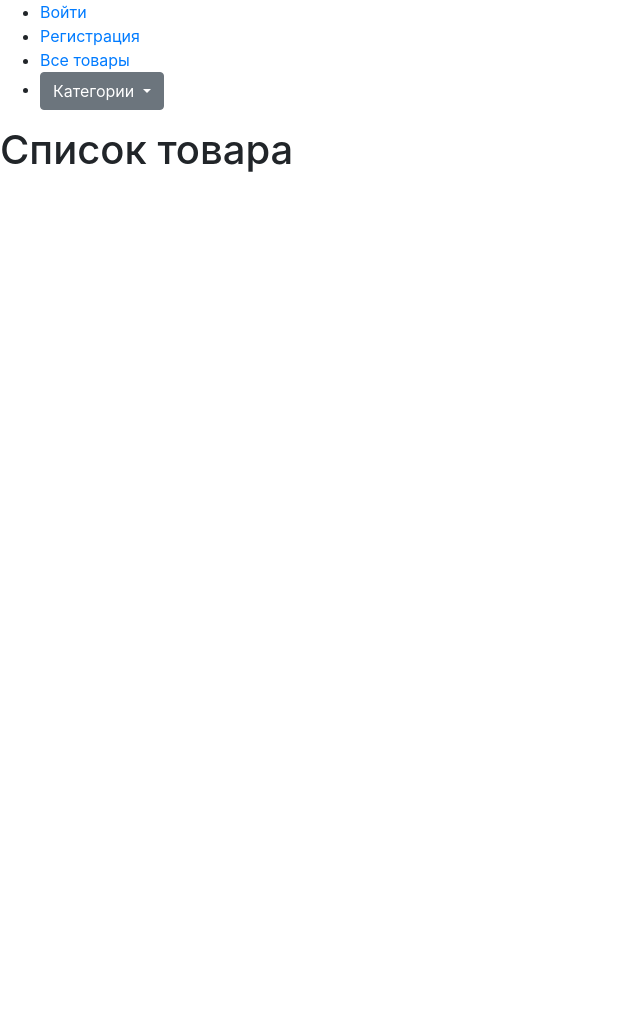
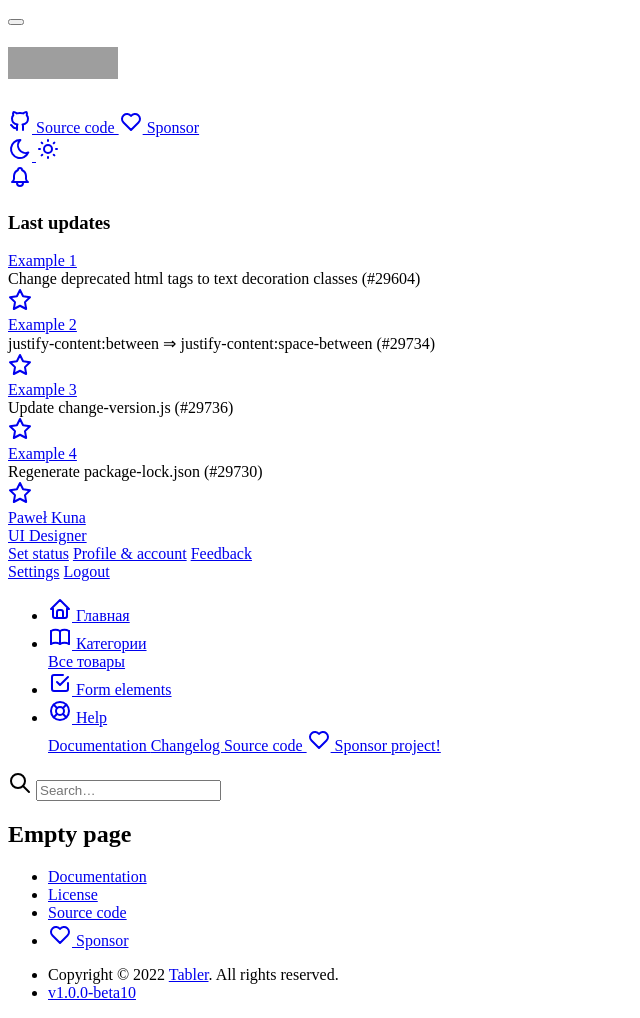
Before and after one commit to daiyrisaev/kg_express, a Django app: page /list/product/ in a window 1280 px wide. Shown: the whole page, without its empty margins (0-640 px from the left). Before the commit the page ends 172 px from the top, so only its background shows below. Run offline with Django 3.2, Linux system fonts and the light colour scheme; data that the repository does not hold is empty; parts of the project's set-up code (start-up, migrations or seed data) failed here and were passed over; some libraries are stand-ins or nearby versions; grey boxes are pictures that could not be loaded.

Commit message:
add base commit

```diff
--- a/backend/apps/accounts/models.py
+++ b/backend/apps/accounts/models.py
@@ -33,7 +33,7 @@ class User(AbstractUser):
     username = None
     middle_name = models.CharField('Отчество', max_length=150, blank=True)
     email = models.EmailField("Email", unique=True)
-    avatar = models.ImageField("Фото", upload_to="user_images/")
+    avatar = models.ImageField("Фото", upload_to="user_images/",null=True,blank=True)
     phone = models.CharField(
         'Номер телефона',
         null=True,
--- a/backend/apps/product/templates/index.html
+++ b/backend/apps/product/templates/index.html
@@ -1,4 +1,4 @@
-{% extends 'base.html' %}
+{% extends 'base_tabler.html' %}
 
 {% block content %}
      <h1> Главная страница</h1>
--- a/backend/apps/product/templates/product_detail.html
+++ b/backend/apps/product/templates/product_detail.html
@@ -1,4 +1,4 @@
-{% extends 'base.html' %}
+{% extends 'base_tabler.html' %}
 
 {% block content %}
   <h1>{{product.name}}</h1>
--- a/backend/apps/product/templates/product_list.html
+++ b/backend/apps/product/templates/product_list.html
@@ -1,11 +1,20 @@
-{% extends 'base.html' %}
+{% extends 'base_tabler.html' %}
 
 {% block content %}
-
-    <h1>Список товара</h1>
-    {% for product in products %}
-    <h3> <a href="{% url 'product_detail' product.id %}">{{ product.name }}</a> </h3>
-
-    <img src="{{product.image.url}}" alt="Фото не найдено" width="300">
-    {% endfor %}
+ {% for product in products %}
+   <div class="col-md-6 col-lg-3">
+                <div class="card">
+                  <div class="card-img-top img-responsive img-responsive-100x100" style="background-image: url({{product.image.url}})"></div>
+                  <div class="card-body">
+                    <h3 class="card-title">{{ product.name }}</h3>
+                    <p class="text-muted">{{product.price}}сом</p>
+                      <div class="col-6 col-sm-4 col-md-2 col-xl mb-3">
+                <a href="#" class="btn btn-primary btn-pill w-200">
+                  Primary
+                </a>
+              </div>
+                  </div>
+                </div>
+              </div>
+{% endfor %}
 {% endblock %}
--- /dev/null
+++ b/backend/templates/base_tabler.html
@@ -0,0 +1,343 @@
+<!doctype html>
+<!--
+* Tabler - Premium and Open Source dashboard template with responsive and high quality UI.
+* @version 1.0.0-beta10
+* @link https://tabler.io
+* Copyright 2018-2022 The Tabler Authors
+* Copyright 2018-2022 codecalm.net Paweł Kuna
+* Licensed under MIT (https://github.com/tabler/tabler/blob/master/LICENSE)
+-->
+<html lang="en">
+  <head>
+      {% load static %}
+    <meta charset="utf-8"/>
+    <meta name="viewport" content="width=device-width, initial-scale=1, viewport-fit=cover"/>
+    <meta http-equiv="X-UA-Compatible" content="ie=edge"/>
+    <title> KG EXPRESS </title>
+    <!-- CSS files -->
+    <link href="{% static 'dist/css/tabler.min.css' %}" rel="stylesheet"/>
+    <link href="{% static 'dist/css/tabler-flags.min.css' %}" rel="stylesheet"/>
+    <link href="{% static 'dist/css/tabler-payments.min.css' %}" rel="stylesheet"/>
+    <link href="{% static 'dist/css/tabler-vendors.min.css' %}" rel="stylesheet"/>
+    <link href="{% static 'dist/css/demo.min.css' %}" rel="stylesheet"/>
+  </head>
+  <body >
+    <div class="page">
+      <header class="navbar navbar-expand-md navbar-light d-print-none">
+        <div class="container-xl">
+          <button class="navbar-toggler" type="button" data-bs-toggle="collapse" data-bs-target="#navbar-menu">
+            <span class="navbar-toggler-icon"></span>
+          </button>
+          <h1 class="navbar-brand navbar-brand-autodark d-none-navbar-horizontal pe-0 pe-md-3">
+            <a href=".">
+              <img src="./static/logo.svg" width="110" height="32" alt="Tabler" class="navbar-brand-image">
+            </a>
+          </h1>
+          <div class="navbar-nav flex-row order-md-last">
+            <div class="nav-item d-none d-md-flex me-3">
+              <div class="btn-list">
+                <a href="https://github.com/tabler/tabler" class="btn" target="_blank" rel="noreferrer">
+                  <!-- Download SVG icon from http://tabler-icons.io/i/brand-github -->
+                  <svg xmlns="http://www.w3.org/2000/svg" class="icon" width="24" height="24" viewBox="0 0 24 24" stroke-width="2" stroke="currentColor" fill="none" stroke-linecap="round" stroke-linejoin="round"><path stroke="none" d="M0 0h24v24H0z" fill="none"/><path d="M9 19c-4.3 1.4 -4.3 -2.5 -6 -3m12 5v-3.5c0 -1 .1 -1.4 -.5 -2c2.8 -.3 5.5 -1.4 5.5 -6a4.6 4.6 0 0 0 -1.3 -3.2a4.2 4.2 0 0 0 -.1 -3.2s-1.1 -.3 -3.5 1.3a12.3 12.3 0 0 0 -6.2 0c-2.4 -1.6 -3.5 -1.3 -3.5 -1.3a4.2 4.2 0 0 0 -.1 3.2a4.6 4.6 0 0 0 -1.3 3.2c0 4.6 2.7 5.7 5.5 6c-.6 .6 -.6 1.2 -.5 2v3.5" /></svg>
+                  Source code
+                </a>
+                <a href="https://github.com/sponsors/codecalm" class="btn" target="_blank" rel="noreferrer">
+                  <!-- Download SVG icon from http://tabler-icons.io/i/heart -->
+                  <svg xmlns="http://www.w3.org/2000/svg" class="icon text-pink" width="24" height="24" viewBox="0 0 24 24" stroke-width="2" stroke="currentColor" fill="none" stroke-linecap="round" stroke-linejoin="round"><path stroke="none" d="M0 0h24v24H0z" fill="none"/><path d="M19.5 13.572l-7.5 7.428l-7.5 -7.428m0 0a5 5 0 1 1 7.5 -6.566a5 5 0 1 1 7.5 6.572" /></svg>
+                  Sponsor
+                </a>
+              </div>
+            </div>
+            <div class="d-none d-md-flex">
+              <a href="?theme=dark" class="nav-link px-0 hide-theme-dark" title="Enable dark mode" data-bs-toggle="tooltip" data-bs-placement="bottom">
+                <!-- Download SVG icon from http://tabler-icons.io/i/moon -->
+                <svg xmlns="http://www.w3.org/2000/svg" class="icon" width="24" height="24" viewBox="0 0 24 24" stroke-width="2" stroke="currentColor" fill="none" stroke-linecap="round" stroke-linejoin="round"><path stroke="none" d="M0 0h24v24H0z" fill="none"/><path d="M12 3c.132 0 .263 0 .393 0a7.5 7.5 0 0 0 7.92 12.446a9 9 0 1 1 -8.313 -12.454z" /></svg>
+              </a>
+              <a href="?theme=light" class="nav-link px-0 hide-theme-light" title="Enable light mode" data-bs-toggle="tooltip" data-bs-placement="bottom">
+                <!-- Download SVG icon from http://tabler-icons.io/i/sun -->
+                <svg xmlns="http://www.w3.org/2000/svg" class="icon" width="24" height="24" viewBox="0 0 24 24" stroke-width="2" stroke="currentColor" fill="none" stroke-linecap="round" stroke-linejoin="round"><path stroke="none" d="M0 0h24v24H0z" fill="none"/><circle cx="12" cy="12" r="4" /><path d="M3 12h1m8 -9v1m8 8h1m-9 8v1m-6.4 -15.4l.7 .7m12.1 -.7l-.7 .7m0 11.4l.7 .7m-12.1 -.7l-.7 .7" /></svg>
+              </a>
+              <div class="nav-item dropdown d-none d-md-flex me-3">
+                <a href="#" class="nav-link px-0" data-bs-toggle="dropdown" tabindex="-1" aria-label="Show notifications">
+                  <!-- Download SVG icon from http://tabler-icons.io/i/bell -->
+                  <svg xmlns="http://www.w3.org/2000/svg" class="icon" width="24" height="24" viewBox="0 0 24 24" stroke-width="2" stroke="currentColor" fill="none" stroke-linecap="round" stroke-linejoin="round"><path stroke="none" d="M0 0h24v24H0z" fill="none"/><path d="M10 5a2 2 0 0 1 4 0a7 7 0 0 1 4 6v3a4 4 0 0 0 2 3h-16a4 4 0 0 0 2 -3v-3a7 7 0 0 1 4 -6" /><path d="M9 17v1a3 3 0 0 0 6 0v-1" /></svg>
+                  <span class="badge bg-red"></span>
+                </a>
+                <div class="dropdown-menu dropdown-menu-arrow dropdown-menu-end dropdown-menu-card">
+                  <div class="card">
+                    <div class="card-header">
+                      <h3 class="card-title">Last updates</h3>
+                    </div>
+                    <div class="list-group list-group-flush list-group-hoverable">
+                      <div class="list-group-item">
+                        <div class="row align-items-center">
+                          <div class="col-auto"><span class="status-dot status-dot-animated bg-red d-block"></span></div>
+                          <div class="col text-truncate">
+                            <a href="#" class="text-body d-block">Example 1</a>
+                            <div class="d-block text-muted text-truncate mt-n1">
+                              Change deprecated html tags to text decoration classes (#29604)
+                            </div>
+                          </div>
+                          <div class="col-auto">
+                            <a href="#" class="list-group-item-actions">
+                              <!-- Download SVG icon from http://tabler-icons.io/i/star -->
+                              <svg xmlns="http://www.w3.org/2000/svg" class="icon text-muted" width="24" height="24" viewBox="0 0 24 24" stroke-width="2" stroke="currentColor" fill="none" stroke-linecap="round" stroke-linejoin="round"><path stroke="none" d="M0 0h24v24H0z" fill="none"/><path d="M12 17.75l-6.172 3.245l1.179 -6.873l-5 -4.867l6.9 -1l3.086 -6.253l3.086 6.253l6.9 1l-5 4.867l1.179 6.873z" /></svg>
+                            </a>
+                          </div>
+                        </div>
+                      </div>
+                      <div class="list-group-item">
+                        <div class="row align-items-center">
+                          <div class="col-auto"><span class="status-dot d-block"></span></div>
+                          <div class="col text-truncate">
+                            <a href="#" class="text-body d-block">Example 2</a>
+                            <div class="d-block text-muted text-truncate mt-n1">
+                              justify-content:between ⇒ justify-content:space-between (#29734)
+                            </div>
+                          </div>
+                          <div class="col-auto">
+                            <a href="#" class="list-group-item-actions show">
+                              <!-- Download SVG icon from http://tabler-icons.io/i/star -->
+                              <svg xmlns="http://www.w3.org/2000/svg" class="icon text-yellow" width="24" height="24" viewBox="0 0 24 24" stroke-width="2" stroke="currentColor" fill="none" stroke-linecap="round" stroke-linejoin="round"><path stroke="none" d="M0 0h24v24H0z" fill="none"/><path d="M12 17.75l-6.172 3.245l1.179 -6.873l-5 -4.867l6.9 -1l3.086 -6.253l3.086 6.253l6.9 1l-5 4.867l1.179 6.873z" /></svg>
+                            </a>
+                          </div>
+                        </div>
+                      </div>
+                      <div class="list-group-item">
+                        <div class="row align-items-center">
+                          <div class="col-auto"><span class="status-dot d-block"></span></div>
+                          <div class="col text-truncate">
+                            <a href="#" class="text-body d-block">Example 3</a>
+                            <div class="d-block text-muted text-truncate mt-n1">
+                              Update change-version.js (#29736)
+                            </div>
+                          </div>
+                          <div class="col-auto">
+                            <a href="#" class="list-group-item-actions">
+                              <!-- Download SVG icon from http://tabler-icons.io/i/star -->
+                              <svg xmlns="http://www.w3.org/2000/svg" class="icon text-muted" width="24" height="24" viewBox="0 0 24 24" stroke-width="2" stroke="currentColor" fill="none" stroke-linecap="round" stroke-linejoin="round"><path stroke="none" d="M0 0h24v24H0z" fill="none"/><path d="M12 17.75l-6.172 3.245l1.179 -6.873l-5 -4.867l6.9 -1l3.086 -6.253l3.086 6.253l6.9 1l-5 4.867l1.179 6.873z" /></svg>
+                            </a>
+                          </div>
+                        </div>
+                      </div>
+                      <div class="list-group-item">
+                        <div class="row align-items-center">
+                          <div class="col-auto"><span class="status-dot status-dot-animated bg-green d-block"></span></div>
+                          <div class="col text-truncate">
+                            <a href="#" class="text-body d-block">Example 4</a>
+                            <div class="d-block text-muted text-truncate mt-n1">
+                              Regenerate package-lock.json (#29730)
+                            </div>
+                          </div>
+                          <div class="col-auto">
+                            <a href="#" class="list-group-item-actions">
+                              <!-- Download SVG icon from http://tabler-icons.io/i/star -->
+                              <svg xmlns="http://www.w3.org/2000/svg" class="icon text-muted" width="24" height="24" viewBox="0 0 24 24" stroke-width="2" stroke="currentColor" fill="none" stroke-linecap="round" stroke-linejoin="round"><path stroke="none" d="M0 0h24v24H0z" fill="none"/><path d="M12 17.75l-6.172 3.245l1.179 -6.873l-5 -4.867l6.9 -1l3.086 -6.253l3.086 6.253l6.9 1l-5 4.867l1.179 6.873z" /></svg>
+                            </a>
+                          </div>
+                        </div>
+                      </div>
+                    </div>
+                  </div>
+                </div>
+              </div>
+            </div>
+            <div class="nav-item dropdown">
+              <a href="#" class="nav-link d-flex lh-1 text-reset p-0" data-bs-toggle="dropdown" aria-label="Open user menu">
+                <span class="avatar avatar-sm" style="background-image: url(./static/avatars/000m.jpg)"></span>
+                <div class="d-none d-xl-block ps-2">
+                  <div>Paweł Kuna</div>
+                  <div class="mt-1 small text-muted">UI Designer</div>
+                </div>
+              </a>
+              <div class="dropdown-menu dropdown-menu-end dropdown-menu-arrow">
+                <a href="#" class="dropdown-item">Set status</a>
+                <a href="#" class="dropdown-item">Profile & account</a>
+                <a href="#" class="dropdown-item">Feedback</a>
+                <div class="dropdown-divider"></div>
+                <a href="#" class="dropdown-item">Settings</a>
+                <a href="#" class="dropdown-item">Logout</a>
+              </div>
+            </div>
+          </div>
+        </div>
+      </header>
+      <div class="navbar-expand-md">
+        <div class="collapse navbar-collapse" id="navbar-menu">
+          <div class="navbar navbar-light">
+            <div class="container-xl">
+              <ul class="navbar-nav">
+                <li class="nav-item">
+                  <a class="nav-link" href="{% url 'index' %}" >
+                    <span class="nav-link-icon d-md-none d-lg-inline-block"><!-- Download SVG icon from http://tabler-icons.io/i/home -->
+                      <svg xmlns="http://www.w3.org/2000/svg" class="icon" width="24" height="24" viewBox="0 0 24 24" stroke-width="2" stroke="currentColor" fill="none" stroke-linecap="round" stroke-linejoin="round"><path stroke="none" d="M0 0h24v24H0z" fill="none"/><polyline points="5 12 3 12 12 3 21 12 19 12" /><path d="M5 12v7a2 2 0 0 0 2 2h10a2 2 0 0 0 2 -2v-7" /><path d="M9 21v-6a2 2 0 0 1 2 -2h2a2 2 0 0 1 2 2v6" /></svg>
+                    </span>
+                    <span class="nav-link-title">
+                      Главная
+                    </span>
+                  </a>
+                </li>
+                <li class="nav-item active dropdown">
+                  <a class="nav-link dropdown-toggle" href="#navbar-base" data-bs-toggle="dropdown" data-bs-auto-close="outside" role="button" aria-expanded="false" >
+                    <span class="nav-link-icon d-md-none d-lg-inline-block"><!-- Download SVG icon from http://tabler-icons.io/i/package -->
+                      <svg xmlns="http://www.w3.org/2000/svg" class="icon icon-tabler icon-tabler-book" width="24" height="24" viewBox="0 0 24 24" stroke-width="2" stroke="currentColor" fill="none" stroke-linecap="round" stroke-linejoin="round">
+                       <desc>Download more icon variants from https://tabler-icons.io/i/book</desc>
+                       <path stroke="none" d="M0 0h24v24H0z" fill="none"></path>
+                          <path d="M3 19a9 9 0 0 1 9 0a9 9 0 0 1 9 0"></path>
+                        <path d="M3 6a9 9 0 0 1 9 0a9 9 0 0 1 9 0"></path>
+                      <line x1="3" y1="6" x2="3" y2="19"></line>
+                          <line x1="12" y1="6" x2="12" y2="19"></line>
+                          <line x1="21" y1="6" x2="21" y2="19"></line>
+                         </svg>
+                    <span class="nav-link-title">
+                      Категории
+                    </span>
+                  </a>
+                  <div class="dropdown-menu">
+                    <div class="dropdown-menu-columns">
+                      <div class="dropdown-menu-column">
+                        <a class="dropdown-item" href="{% url 'product_list' %}">
+                            Все товары
+                        </a>
+                        {% for category in categories %}
+                            {% if category.subcategories.all %}
+                                <div class="dropend">
+                                <a class="dropdown-item dropdown-toggle" href="#sidebar-cards" data-bs-toggle="dropdown" data-bs-auto-close="outside" role="button" aria-expanded="false" >
+                                  {{category.name}}
+                                  <span class="badge badge-sm bg-green text-uppercase ms-2">New</span>
+                                </a>
+                                <div class="dropdown-menu">
+                                {% for subcategory in category.subcategories.all %}
+                                <a href="./cards.html" class="dropdown-item">
+                                    {{subcategory.name}}
+                                </a>
+                                {% endfor %}
+
+                                </div>
+                              </div>
+                            {% else %}
+                                <a class="dropdown-item" href="./empty.html">
+                                {{category.name}}
+                                </a>
+                             {% endif %}
+                        {% endfor %}
+                    </div>
+                    </div>
+                  </div>
+                </li>
+                <li class="nav-item">
+                  <a class="nav-link" href="./form-elements.html" >
+                    <span class="nav-link-icon d-md-none d-lg-inline-block"><!-- Download SVG icon from http://tabler-icons.io/i/checkbox -->
+                      <svg xmlns="http://www.w3.org/2000/svg" class="icon" width="24" height="24" viewBox="0 0 24 24" stroke-width="2" stroke="currentColor" fill="none" stroke-linecap="round" stroke-linejoin="round"><path stroke="none" d="M0 0h24v24H0z" fill="none"/><polyline points="9 11 12 14 20 6" /><path d="M20 12v6a2 2 0 0 1 -2 2h-12a2 2 0 0 1 -2 -2v-12a2 2 0 0 1 2 -2h9" /></svg>
+                    </span>
+                    <span class="nav-link-title">
+                      Form elements
+                    </span>
+                  </a>
+                </li>
+                <li class="nav-item dropdown">
+                  <a class="nav-link dropdown-toggle" href="#navbar-help" data-bs-toggle="dropdown" data-bs-auto-close="outside" role="button" aria-expanded="false" >
+                    <span class="nav-link-icon d-md-none d-lg-inline-block"><!-- Download SVG icon from http://tabler-icons.io/i/lifebuoy -->
+                      <svg xmlns="http://www.w3.org/2000/svg" class="icon" width="24" height="24" viewBox="0 0 24 24" stroke-width="2" stroke="currentColor" fill="none" stroke-linecap="round" stroke-linejoin="round"><path stroke="none" d="M0 0h24v24H0z" fill="none"/><circle cx="12" cy="12" r="4" /><circle cx="12" cy="12" r="9" /><line x1="15" y1="15" x2="18.35" y2="18.35" /><line x1="9" y1="15" x2="5.65" y2="18.35" /><line x1="5.65" y1="5.65" x2="9" y2="9" /><line x1="18.35" y1="5.65" x2="15" y2="9" /></svg>
+                    </span>
+                    <span class="nav-link-title">
+                      Help
+                    </span>
+                  </a>
+                  <div class="dropdown-menu">
+                    <a class="dropdown-item" href="./docs/index.html">
+                      Documentation
+                    </a>
+                    <a class="dropdown-item" href="./changelog.html">
+                      Changelog
+                    </a>
+                    <a class="dropdown-item" href="https://github.com/tabler/tabler" target="_blank" rel="noopener">
+                      Source code
+                    </a>
+                    <a class="dropdown-item text-pink" href="https://github.com/sponsors/codecalm" target="_blank" rel="noopener">
+                      <!-- Download SVG icon from http://tabler-icons.io/i/heart -->
+                      <svg xmlns="http://www.w3.org/2000/svg" class="icon icon-inline me-1" width="24" height="24" viewBox="0 0 24 24" stroke-width="2" stroke="currentColor" fill="none" stroke-linecap="round" stroke-linejoin="round"><path stroke="none" d="M0 0h24v24H0z" fill="none"/><path d="M19.5 13.572l-7.5 7.428l-7.5 -7.428m0 0a5 5 0 1 1 7.5 -6.566a5 5 0 1 1 7.5 6.572" /></svg>
+                      Sponsor project!
+                    </a>
+                  </div>
+                </li>
+              </ul>
+              <div class="my-2 my-md-0 flex-grow-1 flex-md-grow-0 order-first order-md-last">
+                <form action="." method="get">
+                  <div class="input-icon">
+                    <span class="input-icon-addon">
+                      <!-- Download SVG icon from http://tabler-icons.io/i/search -->
+                      <svg xmlns="http://www.w3.org/2000/svg" class="icon" width="24" height="24" viewBox="0 0 24 24" stroke-width="2" stroke="currentColor" fill="none" stroke-linecap="round" stroke-linejoin="round"><path stroke="none" d="M0 0h24v24H0z" fill="none"/><circle cx="10" cy="10" r="7" /><line x1="21" y1="21" x2="15" y2="15" /></svg>
+                    </span>
+                    <input type="text" value="" class="form-control" placeholder="Search…" aria-label="Search in website">
+                  </div>
+                </form>
+              </div>
+            </div>
+          </div>
+        </div>
+      </div>
+      <div class="page-wrapper">
+        <div class="container-xl">
+          <!-- Page title -->
+          <div class="page-header d-print-none">
+            <div class="row g-2 align-items-center">
+              <div class="col">
+                <h2 class="page-title">
+                  Empty page
+                </h2>
+              </div>
+            </div>
+          </div>
+        </div>
+        <div class="page-body">
+          <div class="container-xl">
+            <!-- Content here -->
+            {%  block content %}
+
+            {% endblock %}
+
+          </div>
+        </div>
+        <footer class="footer footer-transparent d-print-none">
+          <div class="container-xl">
+            <div class="row text-center align-items-center flex-row-reverse">
+              <div class="col-lg-auto ms-lg-auto">
+                <ul class="list-inline list-inline-dots mb-0">
+                  <li class="list-inline-item"><a href="./docs/index.html" class="link-secondary">Documentation</a></li>
+                  <li class="list-inline-item"><a href="./license.html" class="link-secondary">License</a></li>
+                  <li class="list-inline-item"><a href="https://github.com/tabler/tabler" target="_blank" class="link-secondary" rel="noopener">Source code</a></li>
+                  <li class="list-inline-item">
+                    <a href="https://github.com/sponsors/codecalm" target="_blank" class="link-secondary" rel="noopener">
+                      <!-- Download SVG icon from http://tabler-icons.io/i/heart -->
+                      <svg xmlns="http://www.w3.org/2000/svg" class="icon text-pink icon-filled icon-inline" width="24" height="24" viewBox="0 0 24 24" stroke-width="2" stroke="currentColor" fill="none" stroke-linecap="round" stroke-linejoin="round"><path stroke="none" d="M0 0h24v24H0z" fill="none"/><path d="M19.5 13.572l-7.5 7.428l-7.5 -7.428m0 0a5 5 0 1 1 7.5 -6.566a5 5 0 1 1 7.5 6.572" /></svg>
+                      Sponsor
+                    </a>
+                  </li>
+                </ul>
+              </div>
+              <div class="col-12 col-lg-auto mt-3 mt-lg-0">
+                <ul class="list-inline list-inline-dots mb-0">
+                  <li class="list-inline-item">
+                    Copyright &copy; 2022
+                    <a href="." class="link-secondary">Tabler</a>.
+                    All rights reserved.
+                  </li>
+                  <li class="list-inline-item">
+                    <a href="./changelog.html" class="link-secondary" rel="noopener">
+                      v1.0.0-beta10
+                    </a>
+                  </li>
+                </ul>
+              </div>
+            </div>
+          </div>
+        </footer>
+      </div>
+    </div>
+    <!-- Libs JS -->
+    <!-- Tabler Core -->
+    <script src="{% static 'dist/js/tabler.min.js' %}" defer></script>
+    <script src="{% static 'dist/js/demo.min.js' %}" defer></script>
+  </body>
+</html>
```
Also changed, not shown: backend/apps/accounts/templates/register.html (+11 -2 lines), backend/apps/accounts/migrations/0002_alter_user_avatar.py (added).
